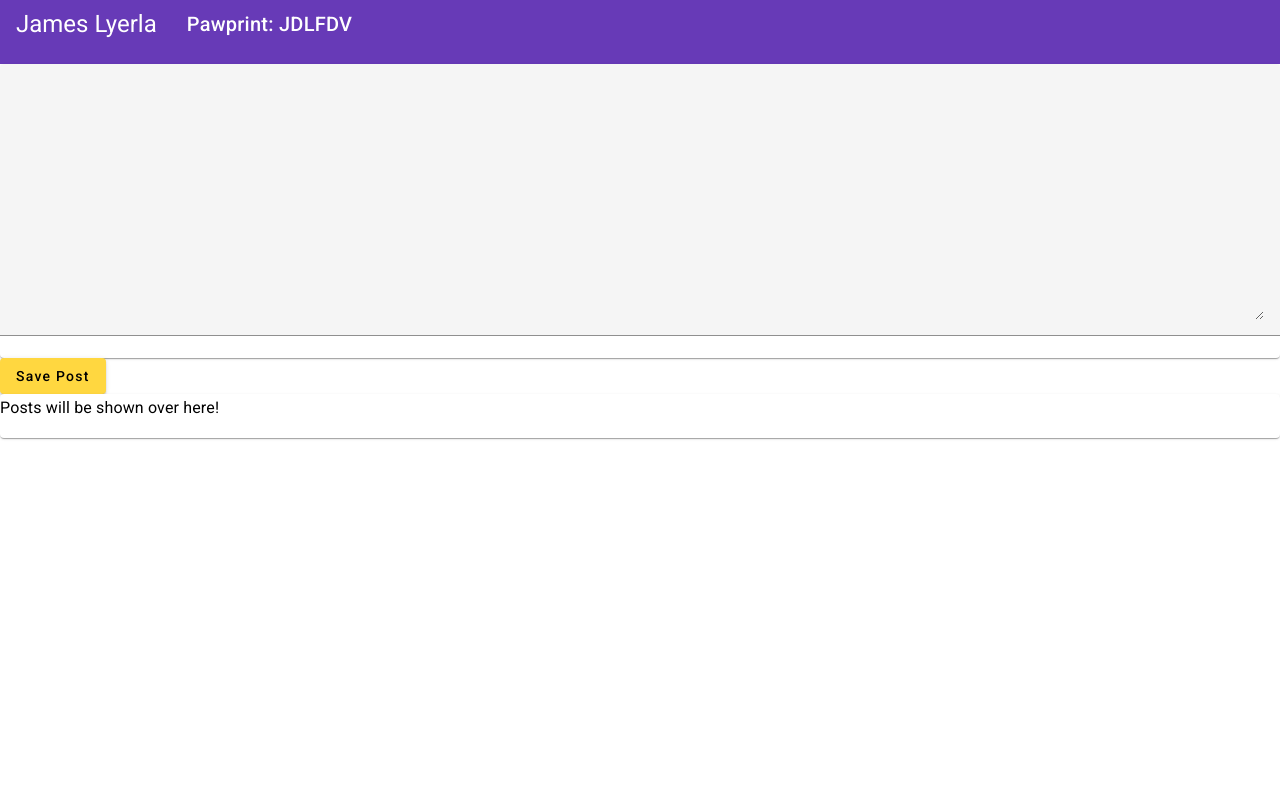
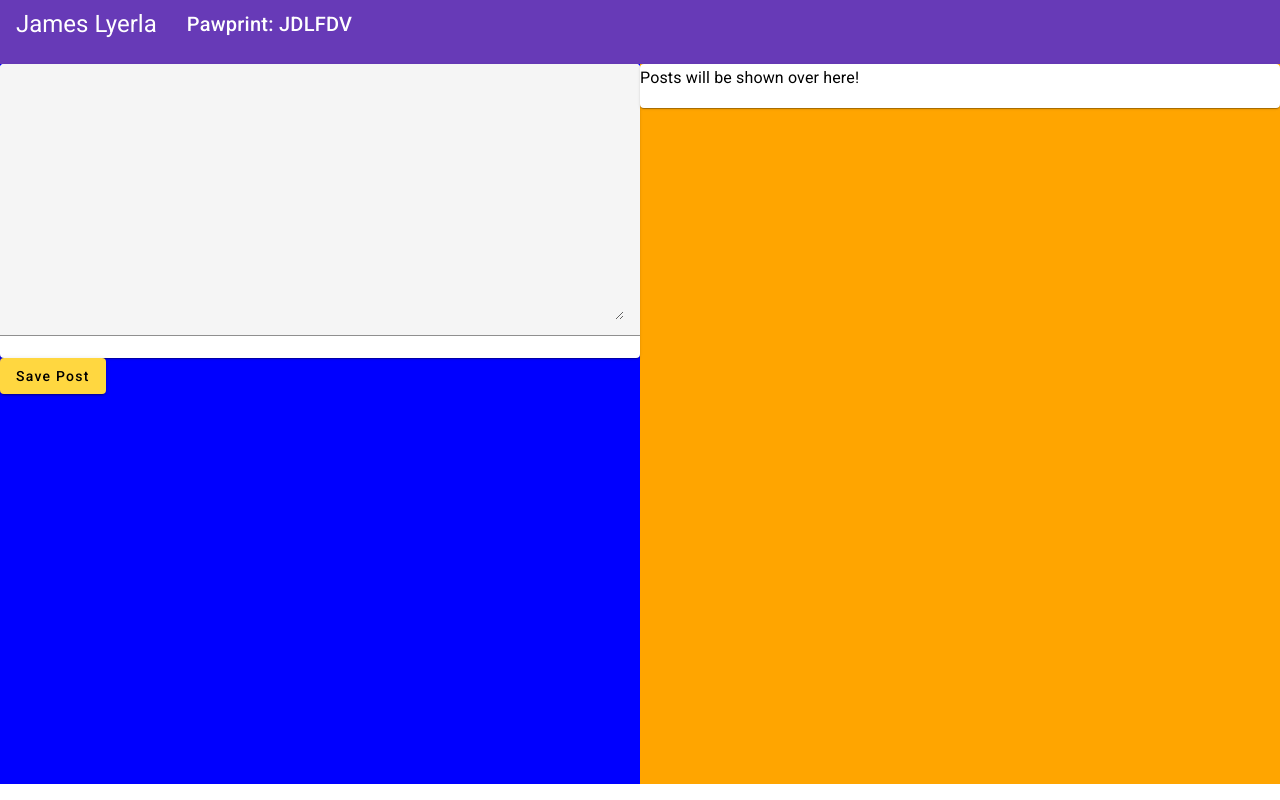
Before and after one commit to lyerlajd/Angular-Project, an Angular app in the folder Assignment3/: page / in a window 1280 px wide. Built offline with nearby package versions, Linux system fonts and the light colour scheme.

Commit message:
added css

```diff
--- a/Assignment3/src/app/app.component.html
+++ b/Assignment3/src/app/app.component.html
@@ -1,3 +1,6 @@
 <head-create></head-create>
-<app-post></app-post>
-<app-post-list></app-post-list>
+
+<div class="wrapper">
+  <app-post></app-post>
+  <app-post-list></app-post-list>
+</div>
--- a/Assignment3/src/styles.css
+++ b/Assignment3/src/styles.css
@@ -2,3 +2,20 @@
 
 html, body { height: 100%; }
 body { margin: 0; font-family: Roboto, "Helvetica Neue", sans-serif; }
+
+.wrapper
+{
+  display: grid;
+  grid-template-columns: 50% 50%;
+  height: 90%;
+}
+app-post
+{
+  height: 100%;
+  background-color: blue;
+}
+app-post-list
+{
+  height: 100%;
+  background-color: orange;
+}
```
